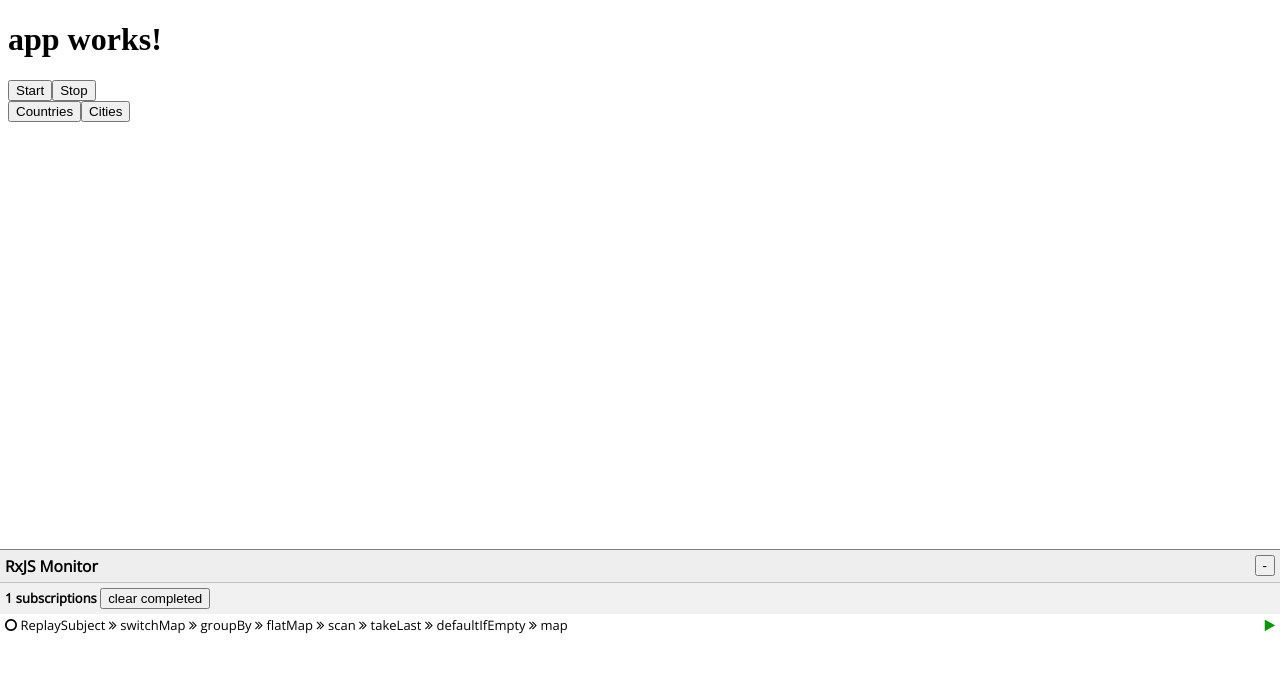
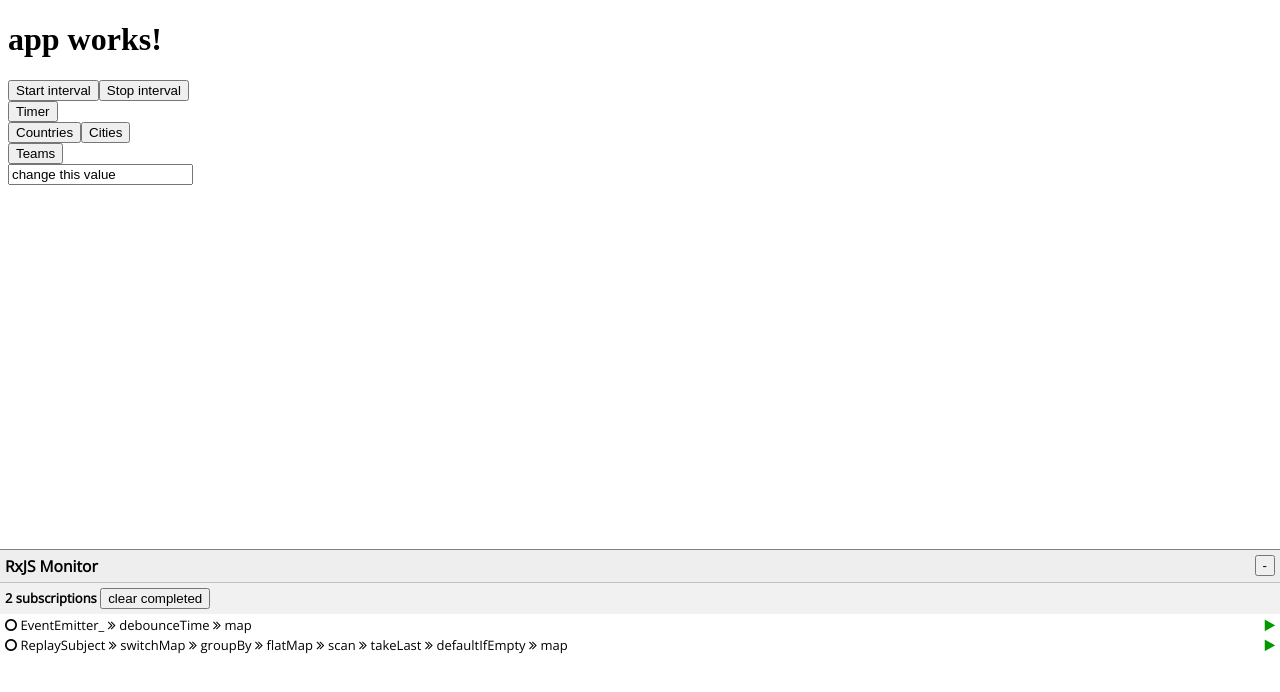
Before and after one commit to marinho/rxjs-monitor, an Angular app: page / in a window 1280 px wide. Shown: the top 692 px of the page. Built offline with nearby package versions, Linux system fonts and the light colour scheme.

Commit message:
Added a timer and a form

```diff
--- a/src/app/app.component.html
+++ b/src/app/app.component.html
@@ -3,9 +3,14 @@
 </h1>
 
 <div>
-    <button type="button" (click)="start1()">Start</button>
-    <button type="button" (click)="stop1()">Stop</button>
+    <button type="button" (click)="start1()">Start interval</button>
+    <button type="button" (click)="stop1()">Stop interval</button>
     {{value1}}
+</div>
+
+<div>
+    <button type="button" (click)="startTimer()">Timer</button>
+    {{value2}}
 </div>
 
 <div>
@@ -14,4 +19,14 @@
     {{citiesByCountry$ | async}}
 </div>
 
+<div>
+    <button type="button" (click)="getTeams()">Teams</button>
+    {{teams}}
+</div>
+
+<form [formGroup]="form">
+    <input type="text" id="name" class="form-control" formControlName="name" required >
+    {{inputValue}}
+</form>
+
 <rxjs-monitor></rxjs-monitor>
--- a/src/app/app.component.ts
+++ b/src/app/app.component.ts
@@ -2,9 +2,10 @@ import { Component, OnInit, OnDestroy } from '@angular/core';
 import { Observable } from 'rxjs/Observable';
 import { Subscription } from 'rxjs/Subscription';
 import { ReplaySubject } from 'rxjs/ReplaySubject';
+import { FormGroup, FormBuilder, Validators } from '@angular/forms';
 
 import { RxMonitor } from './rxjs-monitor/controller';
-import { GeoService, Country, City } from './shared/geo.service';
+import { GeoService, Country, City, Team } from './shared/geo.service';
 
 @Component({
     selector: 'app-root',
@@ -19,11 +20,19 @@ export class AppComponent implements OnInit, OnDestroy {
     value1: any;
     disposer1$ = new ReplaySubject();
 
+    value2: string;
+    inputValue: string;
+
     countries$ = new ReplaySubject();
     cities$ = new ReplaySubject();
     citiesByCountry$: Observable<any>;
 
-    constructor(public geo: GeoService) { }
+    teams: Team[];
+
+    form: FormGroup;
+
+    constructor(public geo: GeoService,
+        private fb: FormBuilder) {  }
 
     ngOnInit() {
         this.obs1$ = Observable.interval(100)
@@ -42,7 +51,7 @@ export class AppComponent implements OnInit, OnDestroy {
                 .map(values => {
                     return { country: values[0], cities: values[1] };
                 });
-                // .let(obs => RxMonitor.instance.patch(obs))
+            // .let(obs => RxMonitor.instance.patch(obs))
         };
 
         this.citiesByCountry$ = this.cities$
@@ -52,6 +61,8 @@ export class AppComponent implements OnInit, OnDestroy {
             .toArray()
             .map(v => JSON.stringify(v))
             .let(obs => RxMonitor.instance.patch(obs));
+
+        this.buildForm();
     }
 
     ngOnDestroy() {
@@ -69,6 +80,14 @@ export class AppComponent implements OnInit, OnDestroy {
         this.disposer1$ = new ReplaySubject();
     }
 
+    startTimer() {
+        this.value2 = '';
+        Observable.timer(2000)
+            .map(x => 'Done! ' + (new Date()).getTime())
+            .let(obs => RxMonitor.instance.patch(obs))
+            .subscribe((v: string) => this.value2 = v);
+    }
+
     getCountries() {
         this.geo.getCountries()
             .let(obs => RxMonitor.instance.patch(obs))
@@ -81,4 +100,30 @@ export class AppComponent implements OnInit, OnDestroy {
             .subscribe(this.cities$);
     }
 
+    getTeams() {
+        Observable.fromPromise(this.geo.getTeams())
+            .map(x => {
+                let n = [].concat(x);
+                n.sort((a: Team, b: Team) => a.name < b.name ? -1 : 1);
+                return n;
+            })
+            .switchMap((v: Array<any>) => Observable.from(v))
+            .map(t => t.name)
+            .first()
+            .let(obs => RxMonitor.instance.patch(obs))
+            .subscribe((v: Team[]) => this.teams = v);
+    }
+
+    buildForm(): void {
+        this.form = this.fb.group({
+            'name': [ 'change this value', [ Validators.required ] ]
+        });
+
+        this.form.valueChanges
+            .debounceTime(300)
+            .map(data => data.name)
+            .let(obs => RxMonitor.instance.patch(obs))
+            .subscribe((data: string) => this.inputValue = data);
+    }
+
 }
--- a/src/app/app.module.ts
+++ b/src/app/app.module.ts
@@ -1,6 +1,6 @@
 import { BrowserModule } from '@angular/platform-browser';
 import { NgModule } from '@angular/core';
-import { FormsModule } from '@angular/forms';
+import { ReactiveFormsModule } from '@angular/forms';
 import { HttpModule } from '@angular/http';
 
 import { AppComponent } from './app.component';
@@ -13,7 +13,7 @@ import { GeoService } from './shared/geo.service';
     ],
     imports: [
         BrowserModule,
-        FormsModule,
+        ReactiveFormsModule,
         HttpModule,
         RxjsMonitorModule
     ],
--- a/src/app/rxjs-monitor/dicts.ts
+++ b/src/app/rxjs-monitor/dicts.ts
@@ -11,7 +11,8 @@ export const parseOperatorName = (name: string) => {
 };
 
 const OBSERVABLES: any = {
-    'IntervalObservable': 'interval'
+    'IntervalObservable': 'interval',
+    'PromiseObservable': 'fromPromise'
 };
 
 export const parseObservableName = (name: string) => {
--- a/src/app/shared/geo.service.ts
+++ b/src/app/shared/geo.service.ts
@@ -11,6 +11,11 @@ export interface City {
     id: number;
     name: string;
     country: string;
+}
+
+export interface Team {
+    id: number;
+    name: string;
 }
 
 @Injectable()
@@ -28,4 +33,9 @@ export class GeoService {
             .map(res => res.json());
     }
 
+    getTeams(): Promise<Team[]> {
+        return (window as any).fetch('/assets/data/teams.json')
+            .then(res => res.json());
+    }
+
 }
```
Also changed, not shown: src/assets/data/teams.json (added, +7 -0 lines), src/polyfills.ts (+1 -26 lines), src/rx-imports.ts (added, +30 -0 lines).
